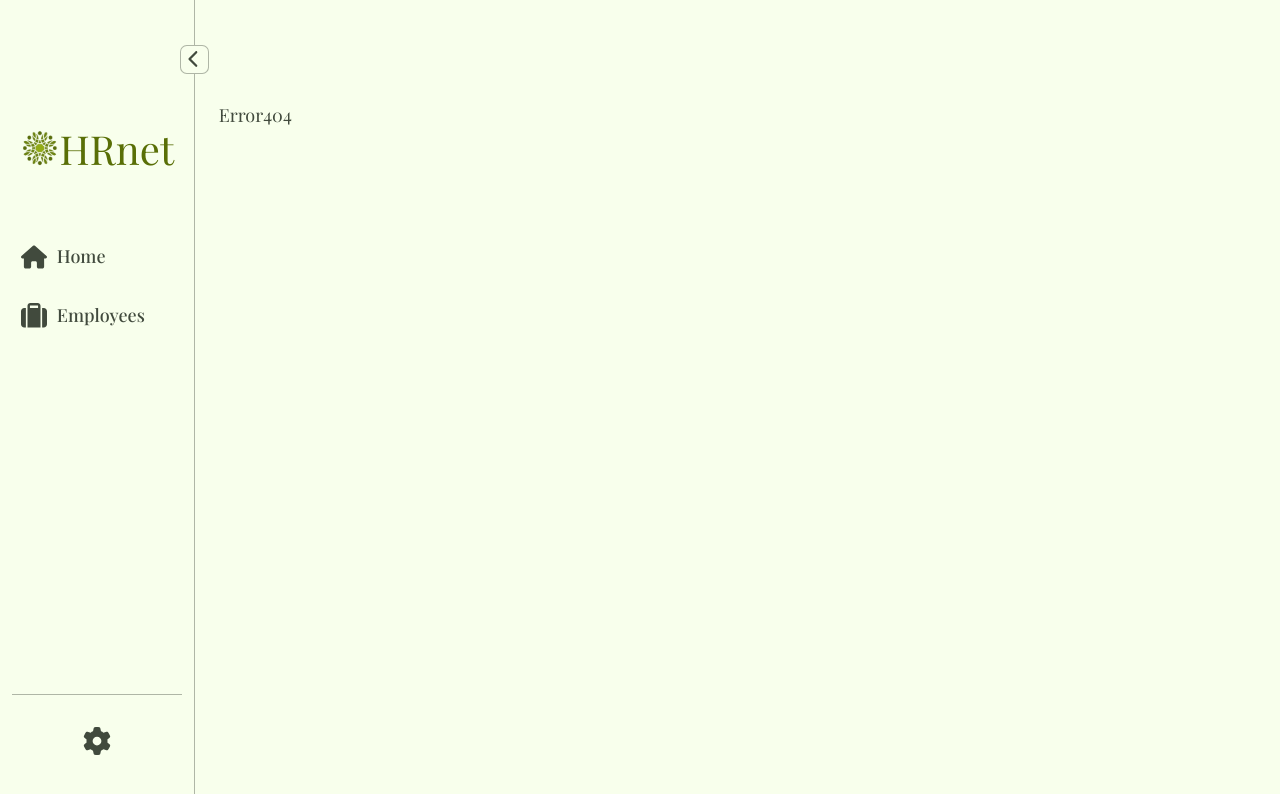
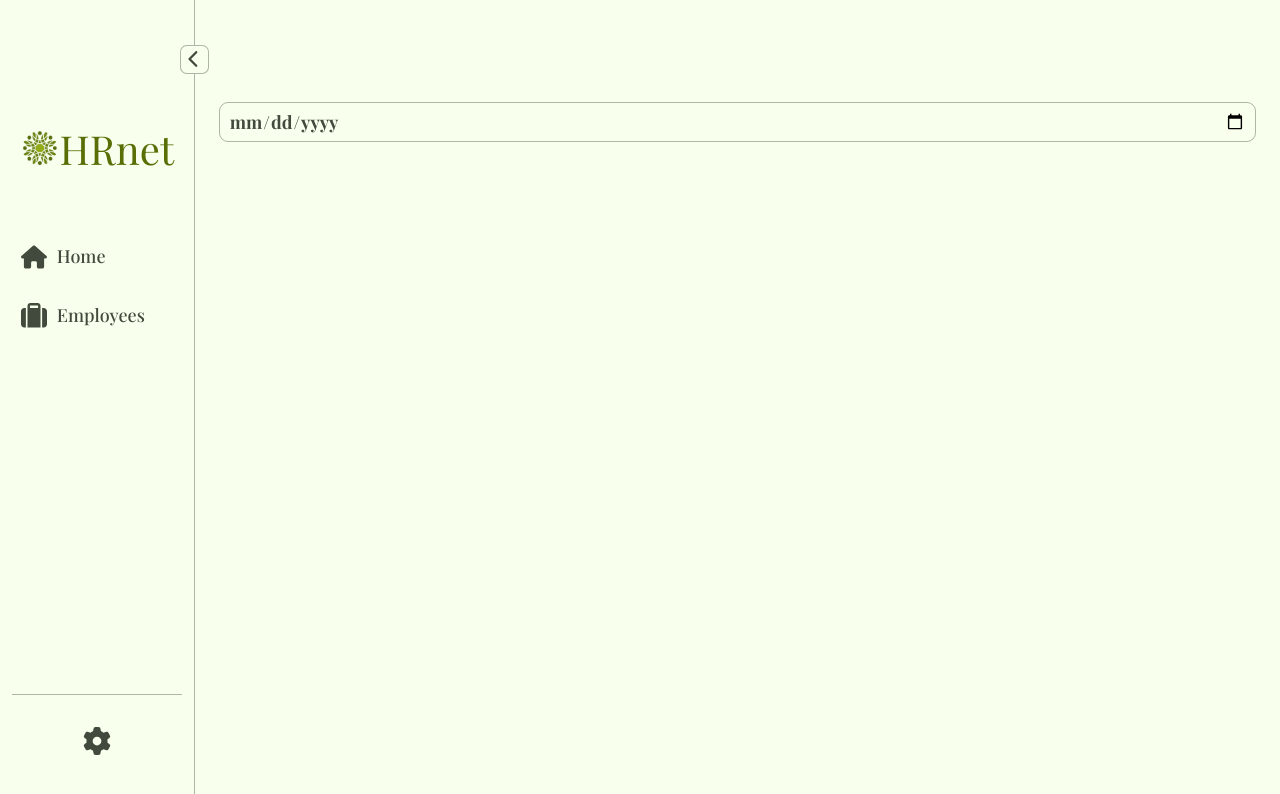
Before and after one commit to PrAndrian/HRnet, a React (Vite) app: page /datepicker in a window 1280 px wide. Shown: the top 794 px of the page. Built offline with nearby package versions, Linux system fonts and the light colour scheme.

Commit message:
adding datepicker component

```diff
--- a/src/App.jsx
+++ b/src/App.jsx
@@ -10,6 +10,7 @@ import Error404 from './pages/Error404';
 import Layout from './components/Layout';
 import { store } from './redux/store';
 import { Provider } from 'react-redux';
+import DatePicker from './components/DatePicker';
 
 function App() {
   const router = createBrowserRouter(
@@ -26,6 +27,12 @@ function App() {
           errorElement={<Error404 />}
         />
 
+        <Route
+          path="/datepicker"
+          element={<DatePicker />}
+          errorElement={<Error404 />}
+        />
+
         <Route path="/*" element={<Error404 />} />
       </Route>,
     ),
--- /dev/null
+++ b/src/components/DatePicker.jsx
@@ -0,0 +1,37 @@
+import PropTypes from 'prop-types';
+
+const DatePicker = ({setter, isError}) => {
+
+    const handleValue = (event) => {
+        event.preventDefault();
+        setter(event.target.value)
+    }
+
+    return (
+        <input
+            id={'datepicker'}
+            type={'date'}
+            className={`
+                rounded-lg
+                border
+                border-[#414A3D]
+                border-opacity-40
+                bg-transparent
+                h-[40px]
+                p-2
+                font-bold
+                ${isError ? "border border-4 border-red" : ""}
+            `}
+            onChange={handleValue}
+            placeholder="dd-mm-yyyy"
+        />
+    )
+}
+
+DatePicker.propTypes = {
+    palceholder : PropTypes.string.isRequired,
+    setter : PropTypes.func.isRequired,
+    isError : PropTypes.bool.isRequired,
+}
+
+export default DatePicker
--- a/src/components/EmployeeCreationForm.jsx
+++ b/src/components/EmployeeCreationForm.jsx
@@ -6,6 +6,7 @@ import { useState } from "react";
 import { useDispatch, useSelector } from "react-redux";
 import { createEmployee } from "../redux/features/employeesSlice";
 import PropTypes from 'prop-types';
+import DatePicker from "./DatePicker";
 
 const EmployeeCreationForm = ({onToast}) => {
     const [firstName, setFirstName] = useState('')
@@ -122,19 +123,17 @@ const EmployeeCreationForm = ({onToast}) => {
                 />
 
                 <label htmlFor="date-of-birth">Date of Birth</label>
-                <InputForm
-                    id='date-of-birth'
-                    type='date'
-                    palceholder=""
+                <DatePicker
+                    id={'date-of-birth'}
                     setter={setBirthdate}
                     isError={errors.birthdate}
                 />
 
+
+
                 <label htmlFor="start-date">Start Date</label>
-                <InputForm
+                <DatePicker
                     id='start-date'
-                    type='date'
-                    palceholder=""
                     setter={setStartDate}
                     isError={errors.startDate}
                 />
--- a/src/components/SelectFrom.jsx
+++ b/src/components/SelectFrom.jsx
@@ -24,9 +24,12 @@ const SelectFrom = ({id,options,setter,isError}) => {
             `}
             onChange={handleValue}
         >
-            <option>Choisir...</option>
+            <option value="">Choisir...</option>
             {options.map((option,i)=>(
-                <option key={i}>
+                <option
+                    key={i}
+                    value={option.name}
+                >
                     {option.name}
                 </option>
             ))}
```
